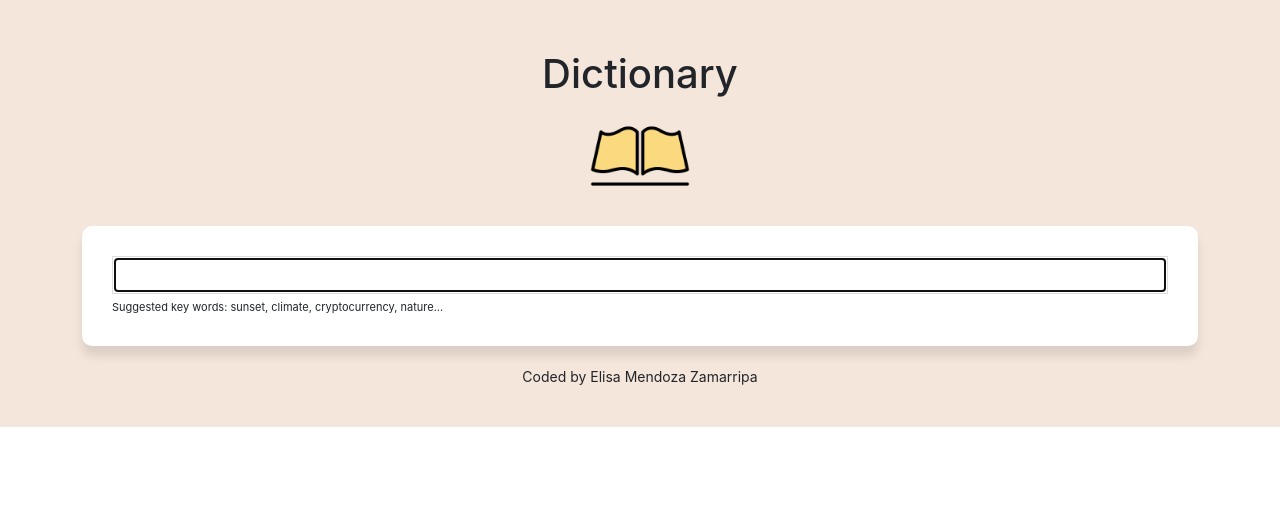
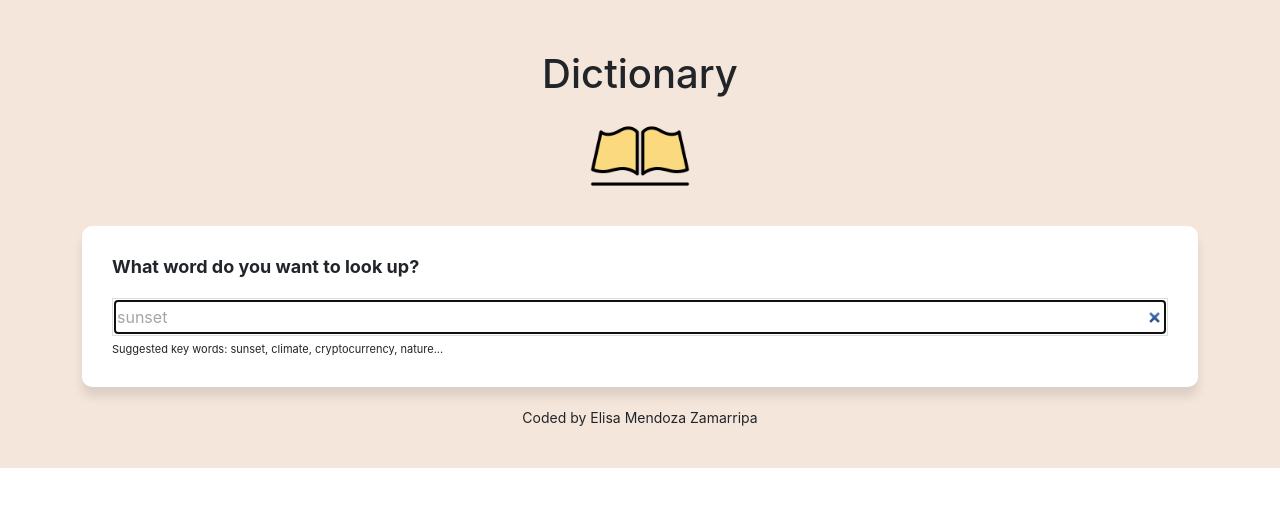
Before and after one commit to elisammz/Dictionary-app, a React (Create React App) app: page / in a window 1280 px wide. Shown: the top 506 px of the page. Built offline with nearby package versions, Linux system fonts and the light colour scheme; no server answers.

Commit message:
Added styling to dictionary components

```diff
--- a/src/Dictionary.css
+++ b/src/Dictionary.css
@@ -32,3 +32,9 @@
 .Dictionary-btn {
   border-color: var(--btn-border-color);
 }
+
+.Dictionary h1 {
+  font-size: 18px;
+  font-weight: bold;
+  margin-bottom: 20px;
+}
--- a/src/Dictionary.js
+++ b/src/Dictionary.js
@@ -37,11 +37,13 @@ export default function Dictionary(props) {
     return (
       <div className="Dictionary">
         <section>
+          <h1>What word do you want to look up?</h1>
           <form onSubmit={handleSubmit}>
             <input
               type="search"
               autoFocus={true}
               onChange={handleKeywordChange}
+              defaultValue={props.defaultKeyWord}
             />
           </form>
           <div className="hint">
--- /dev/null
+++ b/src/Meaning.css
@@ -0,0 +1,18 @@
+:root {
+  --background-color: #f5e6db;
+  --word-box: #a5a5a5;
+  --btn-border-color: #fb3501;
+}
+
+.Meaning h3 {
+  font-size: 24px;
+  line-height: 1.5;
+  font-weight: bold;
+}
+
+.Meaning .example {
+  font-size: 13px;
+  opacity: 0.7;
+  font-style: italic;
+  margin-top: 10px;
+}
--- a/src/Meaning.js
+++ b/src/Meaning.js
@@ -1,5 +1,7 @@
 import React from "react";
 import Synonyms from "./Synonyms";
+
+import "./Meaning.css";
 
 export default function Meaning(props) {
   return (
@@ -8,13 +10,16 @@ export default function Meaning(props) {
       {props.meaning.definitions.map(function (definition, index) {
         return (
           <div key={index}>
-            <p className="">
+            <div className="definition">
               <strong>Definition: </strong>
               {definition.definition}
-              <br />
+            </div>
+
+            <div className="example">
               <strong>Example: </strong>
               <em>{definition.example}.</em>
-            </p>
+            </div>
+
             <Synonyms synonyms={definition.synonyms} />
           </div>
         );
--- a/src/Phonetic.css
+++ b/src/Phonetic.css
@@ -5,9 +5,10 @@
 }
 
 .Phonetic {
-  height: 60px;
+  margin: 20px 0;
 }
 .Phonetic a {
+  color: var(--btn-border-color);
   font-size: 16px;
   border: 1px solid #ddd;
   text-decoration: none;
@@ -21,3 +22,7 @@
   background: var(--btn-border-color);
   color: white;
 }
+
+.Phonetic .text {
+  opacity: 0.7;
+}
--- a/src/Phonetic.js
+++ b/src/Phonetic.js
@@ -8,7 +8,7 @@ export default function Phonetic(props) {
       <a href={props.phonetic.audio} target="blank">
         📢 Listen
       </a>
-      <span> {props.phonetic.text}</span>
+      <span className="text"> {props.phonetic.text}</span>
     </div>
   );
 }
--- /dev/null
+++ b/src/Synonyms.css
@@ -0,0 +1,16 @@
+:root {
+  --background-color: #f5e6db;
+  --word-box: #a5a5a5;
+  --btn-border-color: #fb3501;
+}
+
+.Synonyms {
+  margin: 15px 0 0;
+  padding: 0;
+}
+
+.Synonyms li {
+  font-size: 13px;
+  display: inline-block;
+  padding-right: 15px;
+}
--- a/src/Synonyms.js
+++ b/src/Synonyms.js
@@ -1,4 +1,6 @@
 import React from "react";
+
+import "./Synonyms.css";
 
 export default function Synonyms(props) {
   if (props.synonyms) {
```
